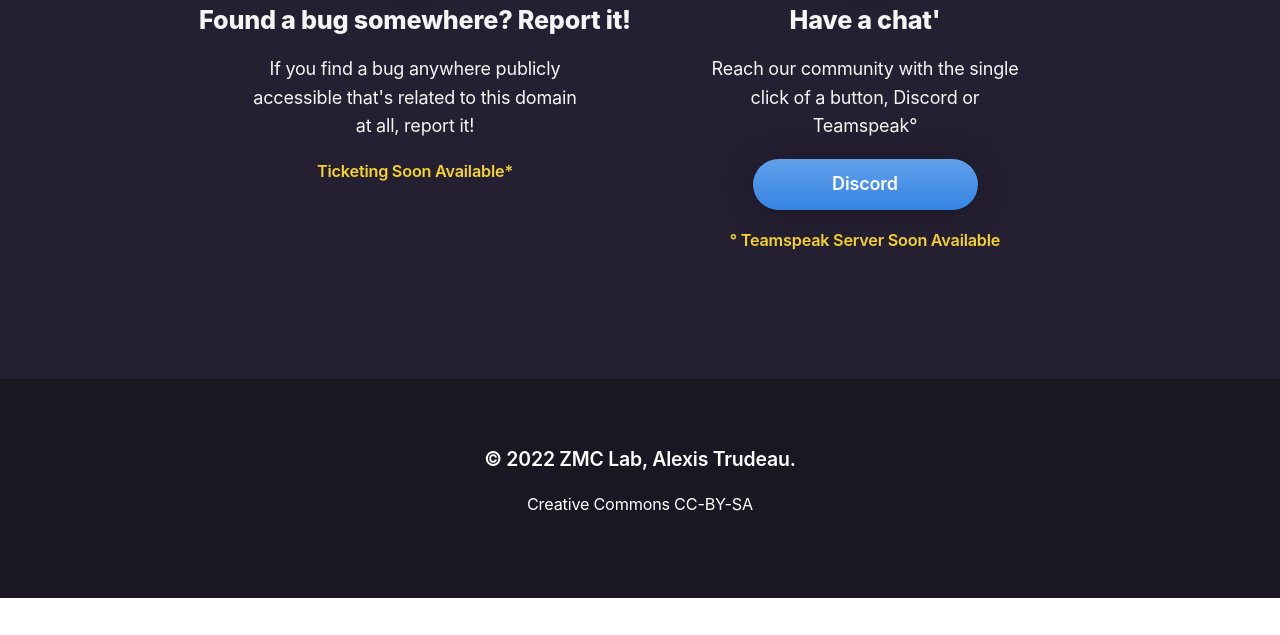
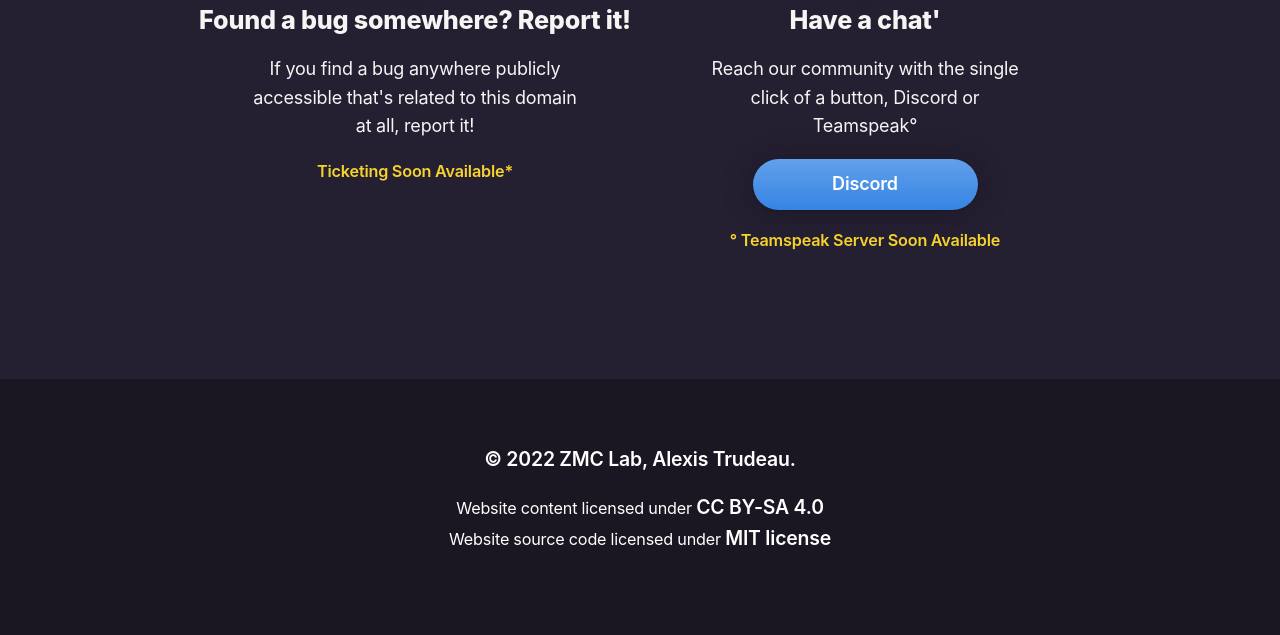
Before and after one commit to Zariaa27/personal-lab-website, a plain HTML site: page index.html in a window 1280 px wide. Shown: the part 1691-2326 px from the top of the page. Before the commit the page ends 2289 px from the top, so only its background shows below. Drawn offline with Linux system fonts and the light colour scheme; a web font is replaced by a local one.

Commit message:
Update licensing terms in footer

```diff
--- a/index.html
+++ b/index.html
@@ -79,7 +79,11 @@
 
   <footer>
     <a href="https://gnome.org">&copy; 2022 ZMC Lab, Alexis Trudeau.</a>
-    <p>Creative Commons CC-BY-SA</p>
+    <p>
+			Website content licensed under <a href="https://creativecommons.org/licenses/by-sa/4.0/" target="_blank" rel="noopener noreferrer">CC BY-SA 4.0</a>
+			<br>
+			Website source code licensed under <a href="/LICENSE" target="_blank" rel="noopener noreferrer">MIT license</a>
+		</p>
   </footer>
 
 </body>
```
